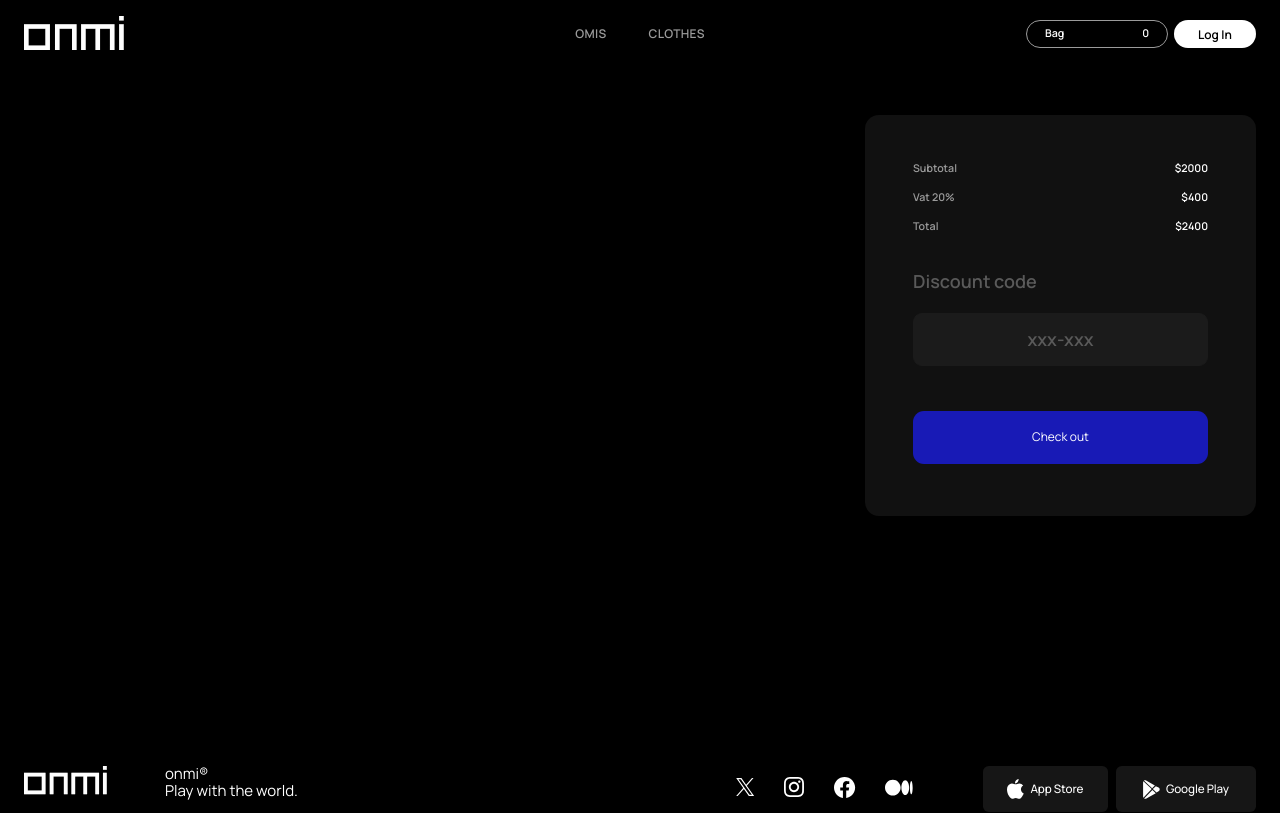
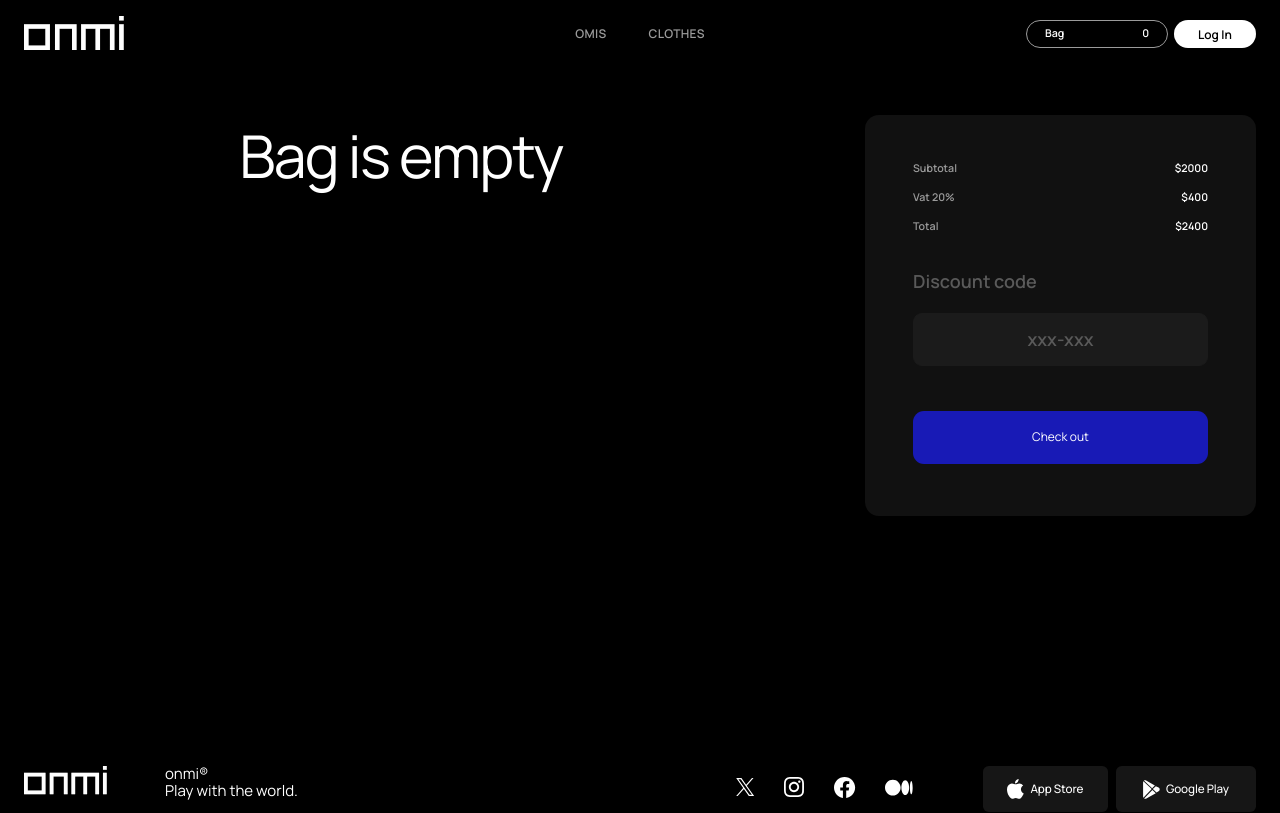
Before and after one commit to Punkimen/ONMI_market, a Next.js app: page /bag in a window 1280 px wide. Shown: the top 813 px of the page. Built offline with nearby package versions, Linux system fonts and the light colour scheme.

Commit message:
remove hydro errors & bag modify & change tupes

```diff
--- a/src/app/_components/partials/Bag/Bag.tsx
+++ b/src/app/_components/partials/Bag/Bag.tsx
@@ -12,7 +12,7 @@ interface IBagProps {
 }
 
 export const Bag: FC<IBagProps> = ({className}) => {
-  const [count, setCount] = useState(0)
+  const [count, setCount] = useState(0);
   const bagItems = useBagState(state => state.bag);
   const code = useInput('');
   useEffect(()=>{
--- a/src/app/_components/partials/CartItem/CartItem.tsx
+++ b/src/app/_components/partials/CartItem/CartItem.tsx
@@ -1,4 +1,4 @@
-import React, {ChangeEvent, FC, useEffect, useState} from "react";
+import React, {FC, useEffect, useState} from "react";
 import s from './CartItem.module.scss';
 import {IGood} from "@/app/_types/bag.types";
 import {LineDecor} from "@/app/_components/partials/LineDecor/LineDecor";
@@ -8,18 +8,12 @@ import cn from "classnames";
 import {Input} from "@/app/_components/partials/Input/Input";
 import deleteIcon from "@/../public/img/icons/delete.svg";
 import {useBagState} from "@/app/_state/store";
-import {useInput} from "@/app/_hooks/useInput";
 
 export const CartItem: FC<IGood> = ({
-  id,
-  collection,
-  modelCategory,
-  quantity,
-  categoryName,
-  quantityMax,
-  imgSrc,
-  price
-}) => {
+                                      id, collection, modelCategory, quantity,
+                                      category,
+                                      imgSrc, price
+                                    }) => {
   const removeGood = useBagState((state) => state.removeFromCart);
   const changeQuantityGood = useBagState((state) => state.changeQuantityGood);
   const [count, setCount] = useState(1);
@@ -35,6 +29,9 @@ export const CartItem: FC<IGood> = ({
   };
   useEffect(() => {
     setCount(+quantity);
+    if (quantity === 0) {
+      removeGood(id);
+    }
   }, [quantity]);
   return (
     <div className={s.good}>
@@ -42,12 +39,12 @@ export const CartItem: FC<IGood> = ({
       <div className={s.wrapper}>
         <div className={s.left}>
           <div className={s.img}>
-            <Image src={imgSrc} alt={`${categoryName} ${id}`}/>
+            <Image src={imgSrc} alt={`${category} ${id}`}/>
           </div>
           <div className={s.info}>
-            <div className={s.name}>{categoryName} #{id}</div>
+            <div className={s.name}>{category} #{id}</div>
             <div className={s.collection}>
-              collection #{collection}
+              collection #{collection.name}
             </div>
           </div>
         </div>
--- a/src/app/_components/screens/Bag/Bag.module.scss
+++ b/src/app/_components/screens/Bag/Bag.module.scss
@@ -1,7 +1,13 @@
 @import '@/app/_styles/functions.scss';
-.bag{
+
+.bag {
   padding: toRem(55) 0 toRem(100);
 }
+
+.title {
+  text-align: left;
+}
+
 .cart {
   flex-grow: 1;
   margin-right: toRem(87);
--- a/src/app/_components/screens/Bag/Bag.tsx
+++ b/src/app/_components/screens/Bag/Bag.tsx
@@ -11,23 +11,26 @@ import {CartItem} from "@/app/_components/partials/CartItem/CartItem";
 import {LineDecor} from "@/app/_components/partials/LineDecor/LineDecor";
 import {useInput} from "@/app/_hooks/useInput";
 import {useStore} from "zustand";
+import {IGood} from "@/app/_types/bag.types";
 
 export const Bag: FC = () => {
-  const [count, setCount] = useState(0)
+  const [count, setCount] = useState(0);
+  const [bagItems, setBagItems] = useState<IGood[] | []>([]);
   const bagGoods = useStore(useBagState, state => state.bag);
   const code = useInput('');
-  useEffect(()=>{
+  useEffect(() => {
     setCount(bagGoods.length);
-  },[bagGoods]);
+    setBagItems([...bagGoods]);
+  }, [bagGoods]);
   return (
     <div className={s.bag}>
       <div className="container">
         <div className={s.wrapper}>
           <div className={s.cart}>
-            {bagGoods.map(el => {
+            {bagItems.length > 0 ? bagItems.map(el => {
               return <CartItem key={el.id} {...el}/>;
-            })}
-            {/*<LineDecor position={"bottom"}/>*/}
+            }) : <Title className={s.title} tag='h3'>Bag is empty</Title>}
+            {bagItems.length > 0 && <LineDecor position={"bottom"}/>}
           </div>
           <div className={s.calc}>
             <div className={s.calc__top}>
--- a/src/app/_components/screens/Home/Home.module.scss
+++ b/src/app/_components/screens/Home/Home.module.scss
@@ -3,6 +3,10 @@
 .gallery {
   padding-top: toRem(72);
   margin-bottom: toRem(250);
+}
+
+.catalog {
+  margin-bottom: toRem(209);
 }
 
 .omi-world {
--- a/src/app/_components/screens/Home/Home.tsx
+++ b/src/app/_components/screens/Home/Home.tsx
@@ -79,7 +79,7 @@ export const Home: FC = () => {
           </Text>
         </div>
         <MarqueCatalog className={s.zero__catalog}
-                       cardsClothe={clothes}/>
+          cardsClothe={clothes}/>
         <BtnSmall className={cn(s.zero__btn, 'text-line')} href={Routes.CLOTHES}>
           Open collection
         </BtnSmall>
```
Also changed, not shown: src/app/_state/store.ts (+3 -4 lines), src/app/_types/users.types.ts (added, +7 -0 lines), src/app/_components/partials/CardClothe/CardClothe.tsx (indentation only).
